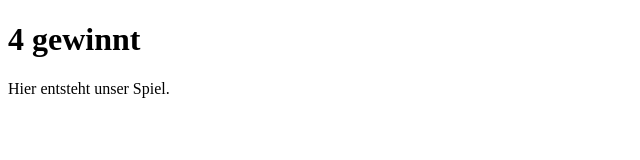
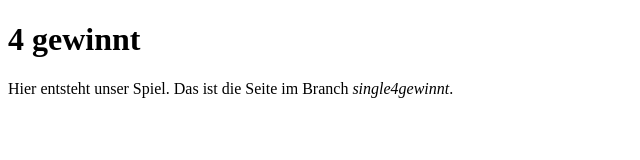
Before and after one commit to eaichinger27ea/4gewinnt, a plain HTML site: page index.html in a window 1280 px wide. Shown: the whole page, without its empty margins (0-640 px from the left). Drawn offline with Linux system fonts and the light colour scheme.

Commit message:
Update index.html in Branch single4gewinnt

```diff
--- a/index.html
+++ b/index.html
@@ -6,6 +6,6 @@
 </head>
 <body>
  <h1>4 gewinnt</h1>
- <p>Hier entsteht unser Spiel. </p>
+ <p>Hier entsteht unser Spiel. Das ist die Seite im Branch <i>single4gewinnt</i>.</p>
 </body>
 </html>
```
